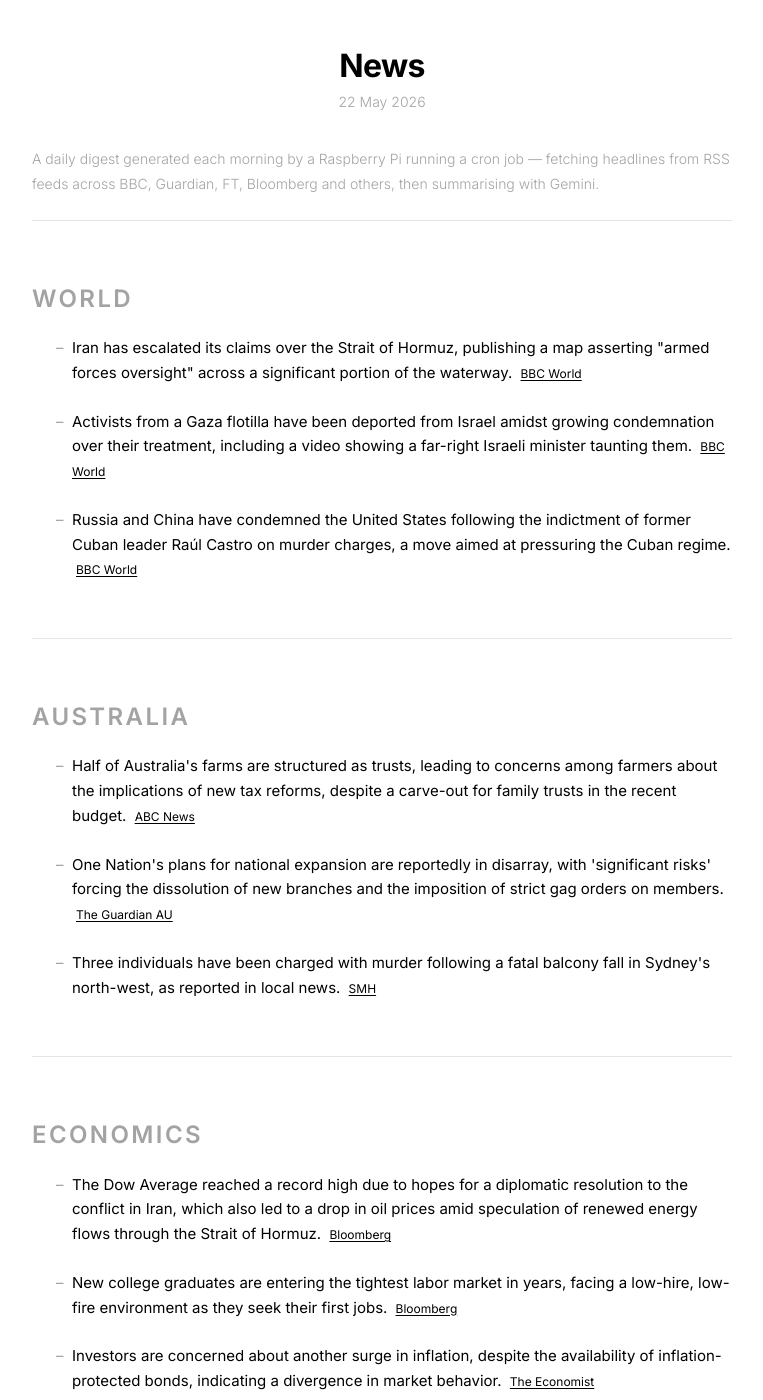
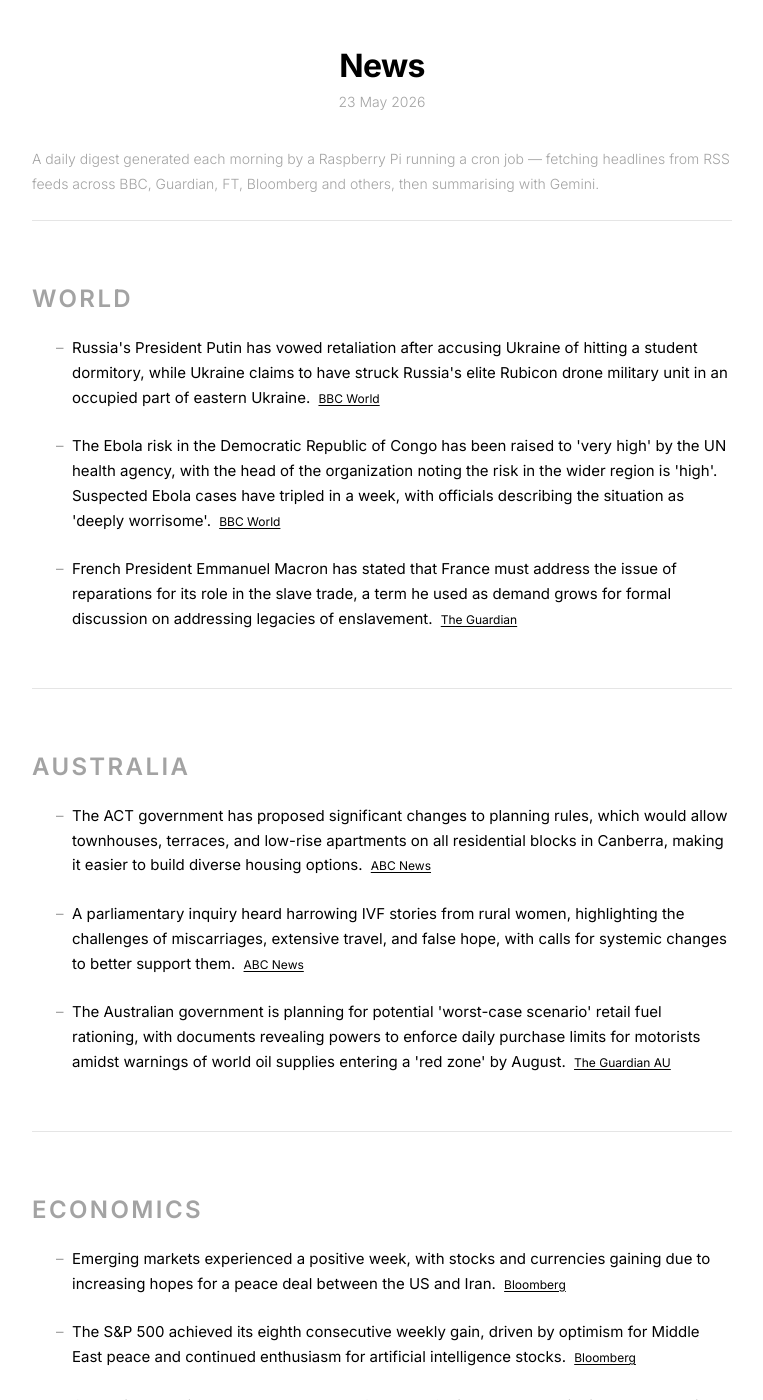
Before and after one commit to s-jac/s-jac.github.io, a Jekyll site: the page built from projects/news.html, in a window 1280 px wide and 1400 px high. Shown: the whole window, without its empty margins (258-1021 px from the left). Built offline with Jekyll 4.4.1, drawn with Linux system fonts in a browser that asks for light colours; some of the changed text lies outside the part shown.

Commit message:
daily news update 23 May 2026

```diff
--- a/_data/news.json
+++ b/_data/news.json
@@ -1,24 +1,24 @@
 {
-  "date": "22 May 2026",
-  "generated_at": "2026-05-21T21:00:27.698286+00:00",
+  "date": "23 May 2026",
+  "generated_at": "2026-05-22T21:00:25.928223+00:00",
   "sections": [
     {
       "heading": "World",
       "bullets": [
         {
-          "text": "Iran has escalated its claims over the Strait of Hormuz, publishing a map asserting \"armed forces oversight\" across a significant portion of the waterway.",
+          "text": "Russia's President Putin has vowed retaliation after accusing Ukraine of hitting a student dormitory, while Ukraine claims to have struck Russia's elite Rubicon drone military unit in an occupied part of eastern Ukraine.",
           "source": "BBC World",
           "url": "https://www.bbc.com/news/world"
         },
         {
-          "text": "Activists from a Gaza flotilla have been deported from Israel amidst growing condemnation over their treatment, including a video showing a far-right Israeli minister taunting them.",
+          "text": "The Ebola risk in the Democratic Republic of Congo has been raised to 'very high' by the UN health agency, with the head of the organization noting the risk in the wider region is 'high'. Suspected Ebola cases have tripled in a week, with officials describing the situation as 'deeply worrisome'.",
           "source": "BBC World",
           "url": "https://www.bbc.com/news/world"
         },
         {
-          "text": "Russia and China have condemned the United States following the indictment of former Cuban leader Raúl Castro on murder charges, a move aimed at pressuring the Cuban regime.",
-          "source": "BBC World",
-          "url": "https://www.bbc.com/news/world"
+          "text": "French President Emmanuel Macron has stated that France must address the issue of reparations for its role in the slave trade, a term he used as demand grows for formal discussion on addressing legacies of enslavement.",
+          "source": "The Guardian",
+          "url": "https://www.theguardian.com"
         }
       ]
     },
@@ -26,19 +26,19 @@
       "heading": "Australia",
       "bullets": [
         {
-          "text": "Half of Australia's farms are structured as trusts, leading to concerns among farmers about the implications of new tax reforms, despite a carve-out for family trusts in the recent budget.",
+          "text": "The ACT government has proposed significant changes to planning rules, which would allow townhouses, terraces, and low-rise apartments on all residential blocks in Canberra, making it easier to build diverse housing options.",
           "source": "ABC News",
           "url": "https://www.abc.net.au/news"
         },
         {
-          "text": "One Nation's plans for national expansion are reportedly in disarray, with 'significant risks' forcing the dissolution of new branches and the imposition of strict gag orders on members.",
+          "text": "A parliamentary inquiry heard harrowing IVF stories from rural women, highlighting the challenges of miscarriages, extensive travel, and false hope, with calls for systemic changes to better support them.",
+          "source": "ABC News",
+          "url": "https://www.abc.net.au/news"
+        },
+        {
+          "text": "The Australian government is planning for potential 'worst-case scenario' retail fuel rationing, with documents revealing powers to enforce daily purchase limits for motorists amidst warnings of world oil supplies entering a 'red zone' by August.",
           "source": "The Guardian AU",
           "url": "https://www.theguardian.com/au"
-        },
-        {
-          "text": "Three individuals have been charged with murder following a fatal balcony fall in Sydney's north-west, as reported in local news.",
-          "source": "SMH",
-          "url": "https://www.smh.com.au"
         }
       ]
     },
@@ -46,19 +46,19 @@
       "heading": "Economics",
       "bullets": [
         {
-          "text": "The Dow Average reached a record high due to hopes for a diplomatic resolution to the conflict in Iran, which also led to a drop in oil prices amid speculation of renewed energy flows through the Strait of Hormuz.",
+          "text": "Emerging markets experienced a positive week, with stocks and currencies gaining due to increasing hopes for a peace deal between the US and Iran.",
           "source": "Bloomberg",
           "url": "https://www.bloomberg.com/markets"
         },
         {
-          "text": "New college graduates are entering the tightest labor market in years, facing a low-hire, low-fire environment as they seek their first jobs.",
+          "text": "The S&P 500 achieved its eighth consecutive weekly gain, driven by optimism for Middle East peace and continued enthusiasm for artificial intelligence stocks.",
           "source": "Bloomberg",
           "url": "https://www.bloomberg.com/markets"
         },
         {
-          "text": "Investors are concerned about another surge in inflation, despite the availability of inflation-protected bonds, indicating a divergence in market behavior.",
-          "source": "The Economist",
-          "url": "https://www.economist.com/finance-and-economics"
+          "text": "Gold prices declined as Federal Reserve Governor Christopher Waller indicated a potential interest rate hike, citing concerns that the Iran conflict could fuel inflation.",
+          "source": "Bloomberg",
+          "url": "https://www.bloomberg.com/markets"
         }
       ]
     }
```
